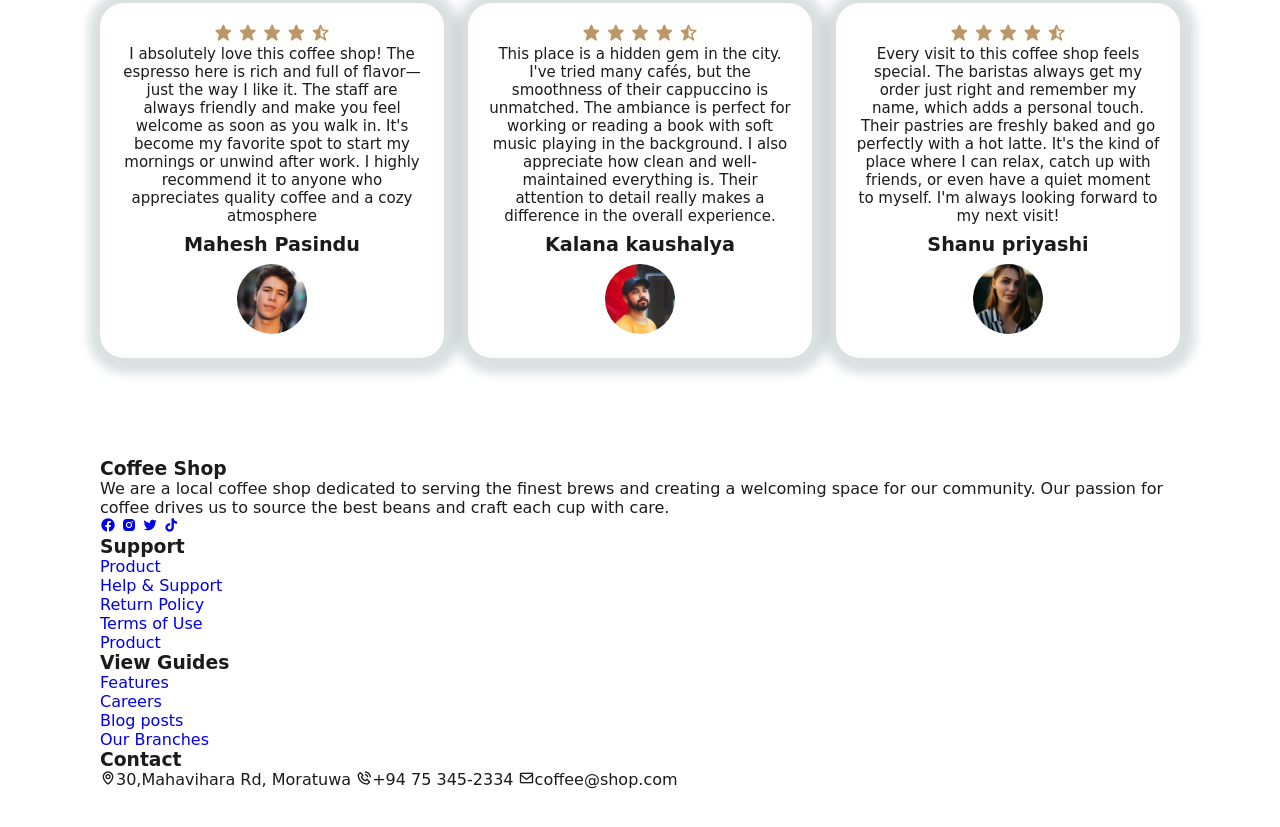
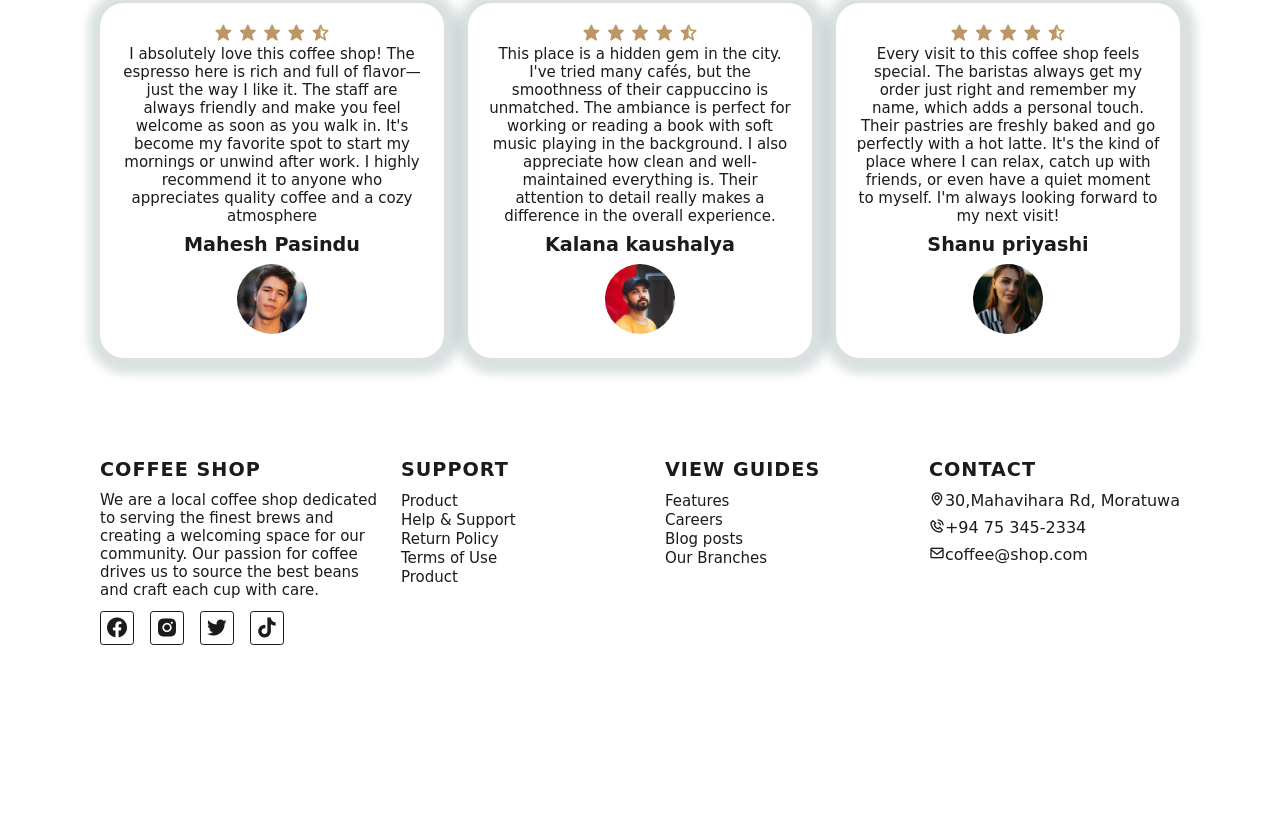
Before and after one commit to Devmini26/Coffeeshop-project, a plain HTML site: page frontend/index.html in a window 1280 px wide. Shown: the part 2245-3072 px from the top of the page. After the commit the page ends 2940 px from the top, so only its background shows below. Drawn offline with nearby package versions, Linux system fonts and the light colour scheme.

Commit message:
feat: enhance footer layout and add hover effects for images

```diff
--- a/frontend/style.css
+++ b/frontend/style.css
@@ -128,6 +128,11 @@ header{
     color: var(--bg-color);
     margin: 0.5rem 0 1.4rem;
 
+}
+.home-img img:hover{
+    transform: translateY(10px);
+    transition: 0.25s all ease-in;
+    color: var(--main-color);
 }
 .btn{
     padding: 10px 40px;
@@ -267,3 +272,52 @@ header{
     transition: 0.5s all ease-in-out;
     color: var(--main-color);
 }
+.footer{
+    display:grid;
+    grid-template-columns: repeat(auto-fit, minmax(240px, auto));
+    gap: 1.5rem;
+}
+.footer-box h3{
+    font-size: 1.2rem;
+    font-weight: 600;
+    color: var(--text-color);
+    text-transform: uppercase;
+    letter-spacing: 1px;
+    margin-bottom: 10px;
+}
+.footer-box p{
+    font-size: 0.938rem;
+    color: var(--text-color);
+    margin-bottom: 12px;
+}
+.social{
+    display: flex;
+    column-gap: 1rem;
+    align-items: center;
+}
+.social a .bx{
+    font-size:24px;
+    color: var(--text-color);
+    padding: 4px;
+    border-radius: 0.2rem;
+    border:1px solid var(--text-color);
+}
+.social a .bx:hover{
+    color: var(--bg-color);
+    background: var(--main-color);
+    transition: 0.5s all linear;
+}
+.footer-box li a{
+    font-size: 0.938rem;
+    color: var(--text-color);
+    font-weight: 500;
+}
+.footer-box li a:hover{
+    color: var(--main-color);
+    transition: 0.1s all linear;
+}
+.footer-box .contact{
+   display: grid;
+   align-items: center;
+   row-gap: 0.5rem;
+}
```
